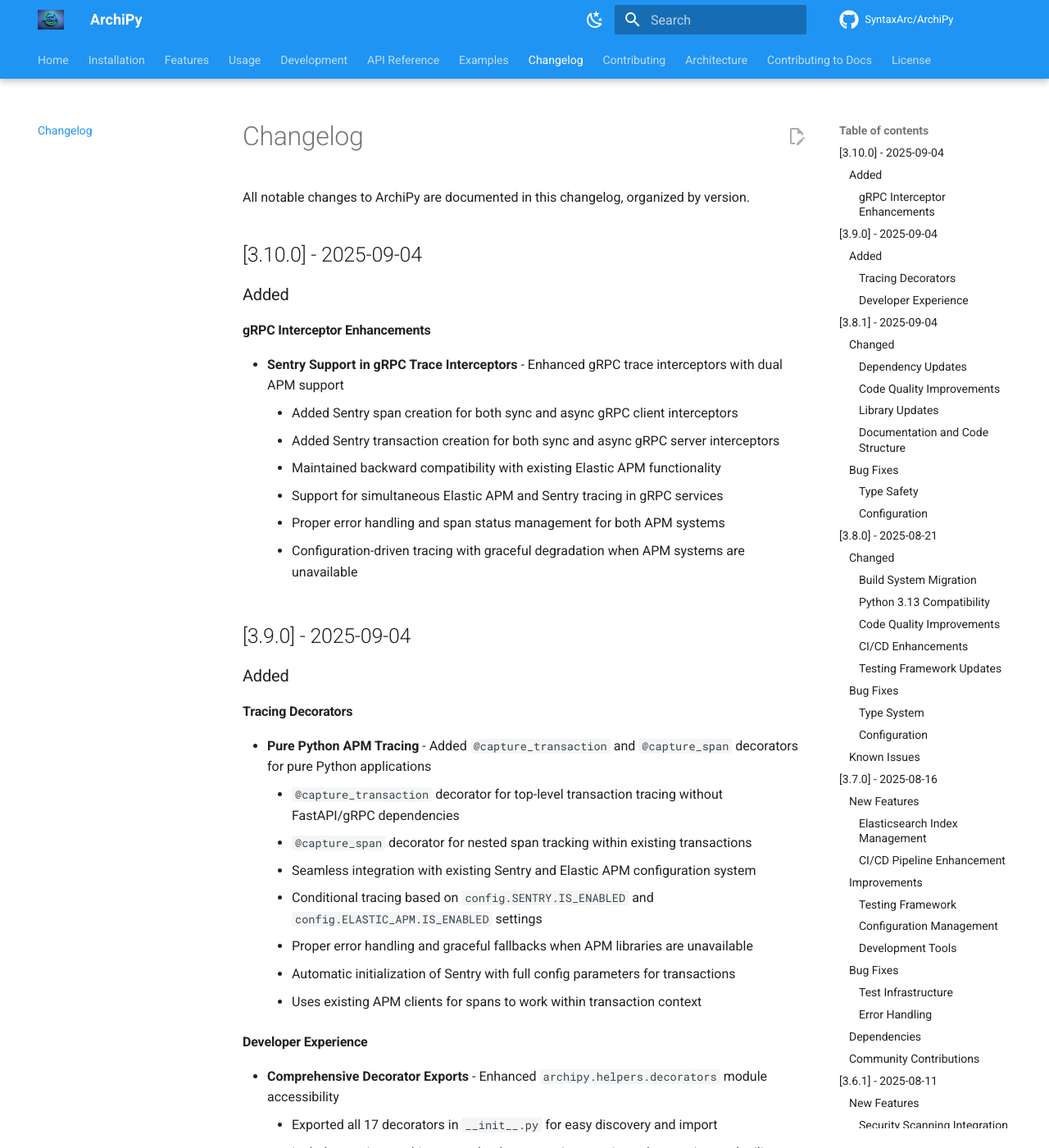
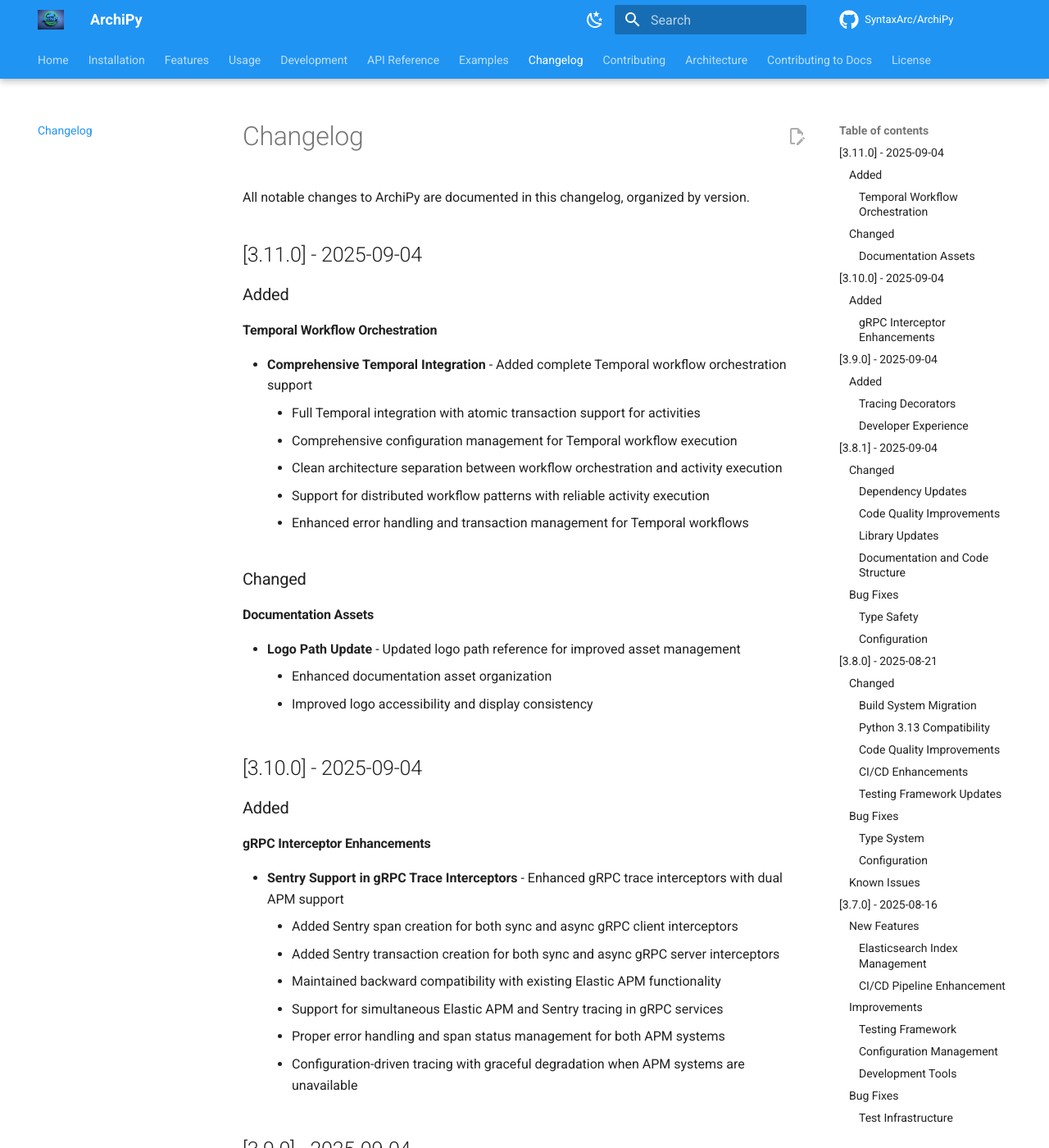
Before and after one commit to negatic/ArchiPy, an MkDocs documentation site: the page built from docs/changelog.md, in a window 1280 px wide and 1400 px high. Shown: the whole window at 82% size. Built offline with MkDocs 1.6.1 and Material for MkDocs 9.7.7, drawn with Linux system fonts in a browser that asks for light colours; comment, search, counter and statistics services are not loaded; the version menu is left out.

Commit message:
update changelogs

```diff
--- a/docs/changelog.md
+++ b/docs/changelog.md
@@ -1,6 +1,27 @@
 # Changelog
 
 All notable changes to ArchiPy are documented in this changelog, organized by version.
+
+## [3.11.0] - 2025-09-04
+
+### Added
+
+#### Temporal Workflow Orchestration
+
+- **Comprehensive Temporal Integration** - Added complete Temporal workflow orchestration support
+    - Full Temporal integration with atomic transaction support for activities
+    - Comprehensive configuration management for Temporal workflow execution
+    - Clean architecture separation between workflow orchestration and activity execution
+    - Support for distributed workflow patterns with reliable activity execution
+    - Enhanced error handling and transaction management for Temporal workflows
+
+### Changed
+
+#### Documentation Assets
+
+- **Logo Path Update** - Updated logo path reference for improved asset management
+    - Enhanced documentation asset organization
+    - Improved logo accessibility and display consistency
 
 ## [3.10.0] - 2025-09-04
 
```
